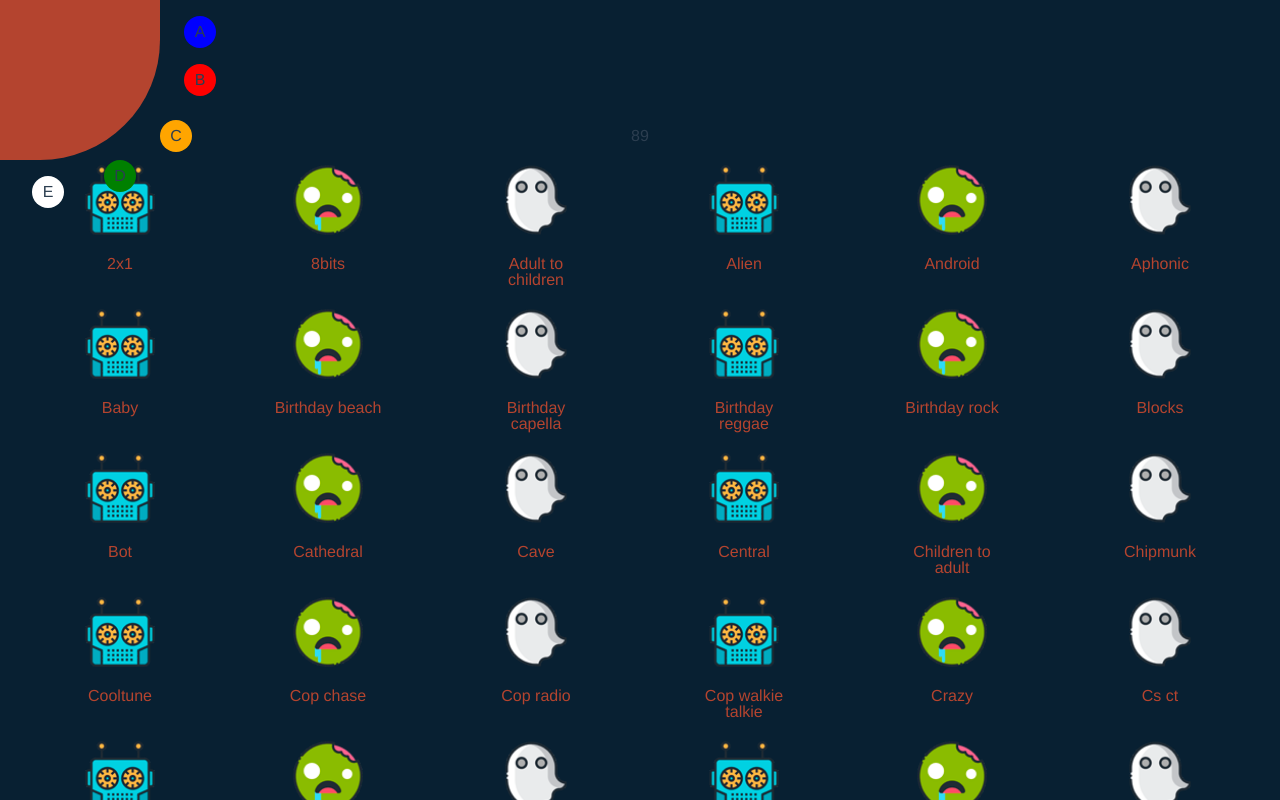
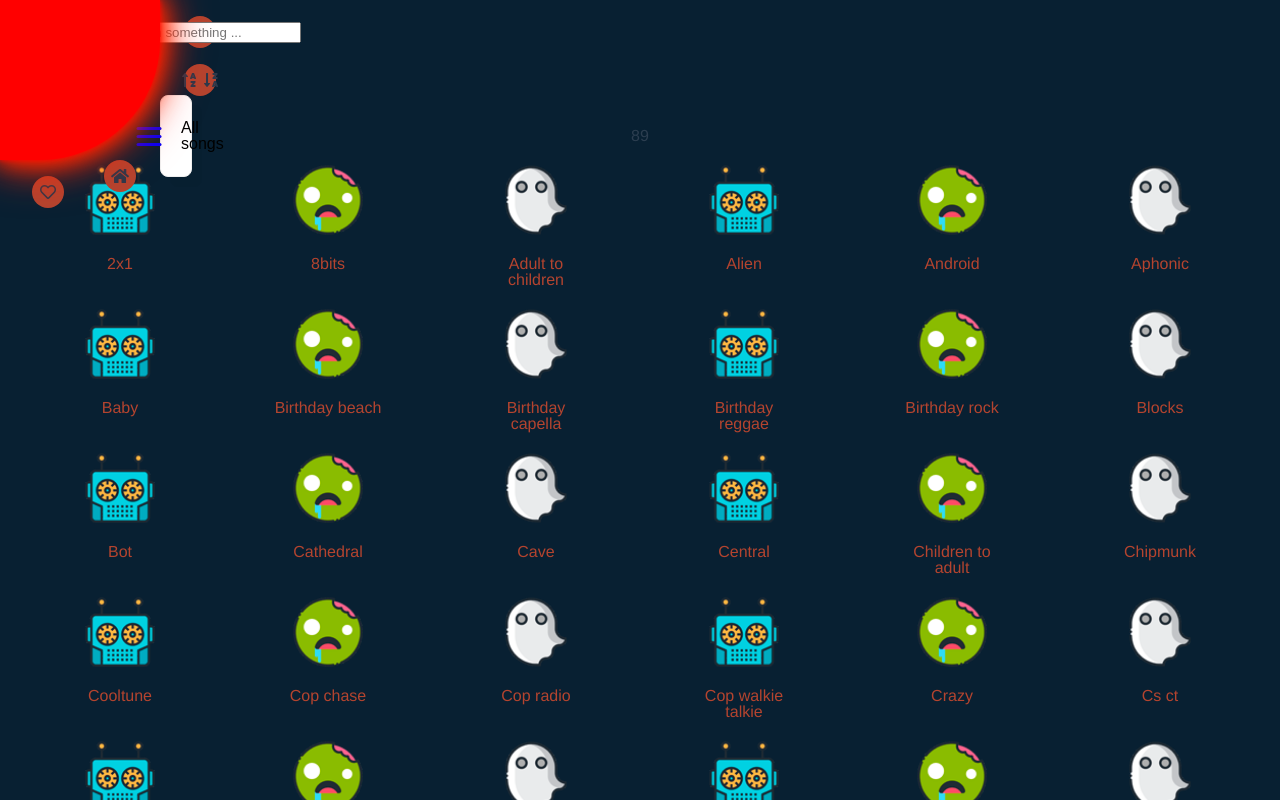
Before and after one commit to shd8/evolmind-voices, a Vue app in the folder evolmind-voices/: page / in a window 1280 px wide. Both pictures are taken after a click on the button 66 px from the left and 66 px from the top of the page. Shown: the top 800 px of the page. Built offline with nearby package versions, Linux system fonts and the light colour scheme.

Commit message:
Include navigation into ease in out header

```diff
--- a/evolmind-voices/src/assets/_global-styles.scss
+++ b/evolmind-voices/src/assets/_global-styles.scss
@@ -10,6 +10,7 @@
 }
 
 @mixin fixedRound($top, $left, $transition) {
+    background-color: $details;
     cursor: pointer;
     position: fixed;
     display: flex;
--- a/evolmind-voices/src/components/Header.vue
+++ b/evolmind-voices/src/components/Header.vue
@@ -7,34 +7,18 @@
     :class="{'header__navigation--activated': !showNavigation}"
     ></button>
 
-    <div class="blue" :class="{'hidden hidden--blue': showNavigation}">A</div>
-    <div class="red" :class="{'hidden--red': showNavigation}">B</div>
-    <div class="orange" :class="{'hidden--orange': showNavigation}">C</div>
-    <div class="black" :class="{'hidden--black': showNavigation}">D</div>
-    <div class="white" :class="{'hidden--white': showNavigation}">E</div>
-
-    <!-- <nav class="nav">
-      <div
-      class="nav__buttons"
-      >
-        <router-link to="/" @click="scrollToTop">
-          <em class="fas fa-home" />
-        </router-link>
+    <div class="blue" :class="{'hidden hidden--blue': showNavigation}">
       <div class='search'>
         <em class="fas fa-search"></em>
+        <Search />
+      </div>
+    </div>
 
-          <Search />
-
+    <div class="red" :class="{'hidden--red': showNavigation}">
+      <em class="fas fa-sort-alpha-up" @click="sortByAlphabet" />
+      <em class="fas fa-sort-alpha-down-alt" @click="sortByAlphabetReverse" />
     </div>
-        <em
-        class="fas fa-sort-alpha-up"
-        @click="sortByAlphabet"
-        />
-        <em
-        class="fas fa-sort-alpha-down-alt"
-        @click="sortByAlphabetReverse"
-        />
-
+    <div class="orange" :class="{'hidden--orange': showNavigation}">
       <Dropdown :menu-title="dropdownSelection">
 
           <section
@@ -47,12 +31,18 @@
           </section>
 
         </Dropdown>
+    </div>
+    <div class="black" :class="{'hidden--black': showNavigation}">
+        <router-link to="/" @click="scrollToTop">
+        <em class="fas fa-home" />
+      </router-link>
+    </div>
+    <div class="white" :class="{'hidden--white': showNavigation}">
 
       <router-link to="/favorites" @click="scrollToTop">
             <em class="far fa-heart" />
         </router-link>
     </div>
-    </nav> -->
   </div>
 </template>
 
@@ -75,8 +65,8 @@ export default defineComponent({
   name: 'Header',
 
   components: {
-    // Dropdown,
-    // Search,
+    Dropdown,
+    Search,
   },
 
   computed: {
@@ -134,12 +124,12 @@ export default defineComponent({
 .fa-sort-alpha-up,
 .fa-sort-alpha-down-alt {
   cursor: pointer;
-  font-size: 2em;
+  font-size: 1em;
   padding: 0.25em;
 }
 
 .nav {
-  padding: 1em 1em 0.5em 1em;
+  padding: 1em 1em 0.5em 20em;
 
   &__buttons {
     display: flex;
@@ -163,13 +153,21 @@ export default defineComponent({
     width: 12em;
     transition: 300ms ;
   }
+
+  &:hover {
+    background-color: red;
+    box-shadow: 0 0 5px red,
+                0 0 20px rgba(255, 38, 0, 1),
+                0 0 35px rgba(255, 38, 0, 1),
+                0 0 50px rgba(255, 38, 0, 1);
+    border-color: #fff;
+  }
 }
 
 .header {
   background-color: $base;
   position: fixed;
   width: 100%;
-  z-index: 1;
 }
 
 em {
@@ -230,25 +228,22 @@ em {
 }
 
 .blue {
-  background-color: blue;
   @include fixedRound(1em, 11.5em, 150ms);
 }
 
 .red {
-  background-color: red;
   @include fixedRound(4em, 11.5em, 250ms);
+}
 
-}
 .orange {
-  background-color: orange;
   @include fixedRound(7.5em, 10em, 350ms);
 }
+
 .black {
-  background-color: green;
   @include fixedRound(10em, 6.5em, 450ms);
 }
+
 .white {
-  background-color: white;
   @include fixedRound(11em, 2em, 550ms);
 }
 
--- a/evolmind-voices/src/styles/_colors.scss
+++ b/evolmind-voices/src/styles/_colors.scss
@@ -1,3 +1,4 @@
 $base: #082032;
 $details: #b4442f;
 $gray: #2C394B;
+$neon: red;
```
Lines whose indentation alone changed are shown as unchanged.
